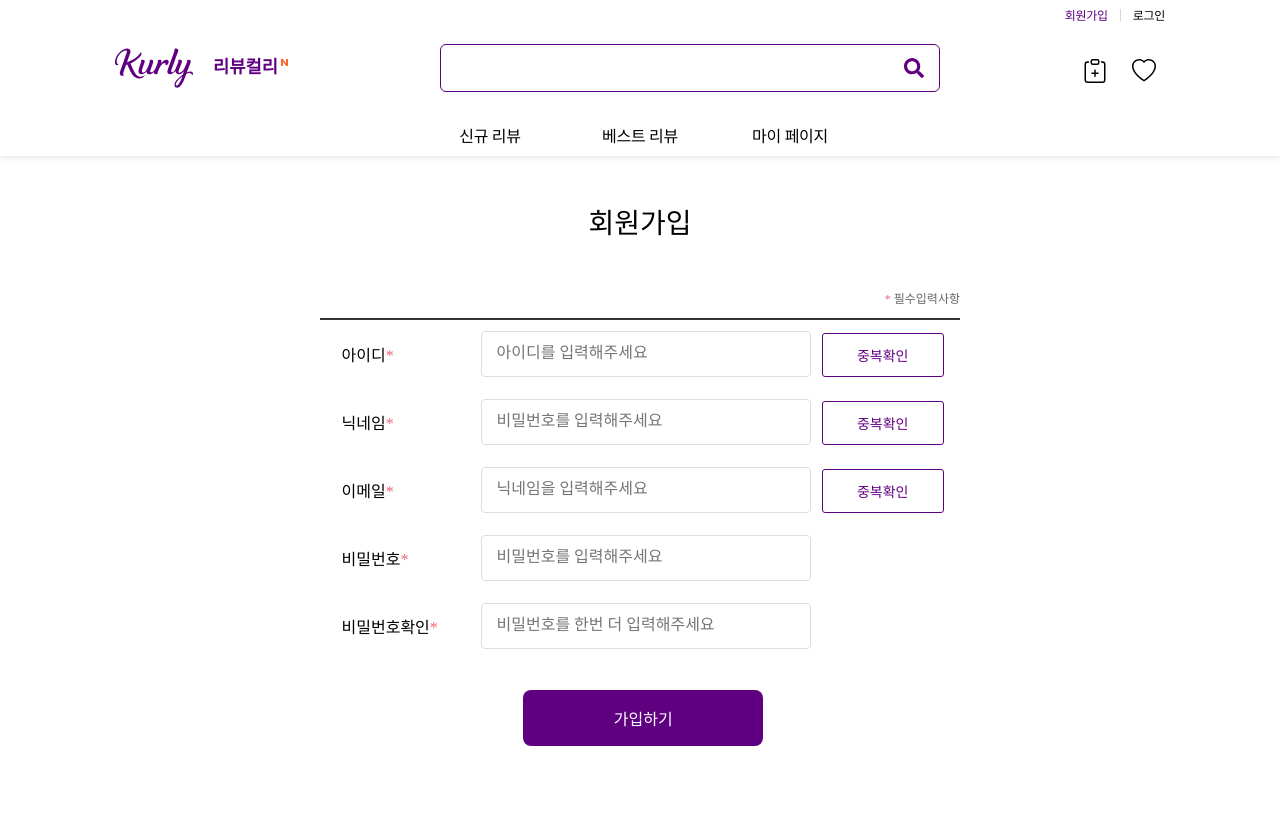
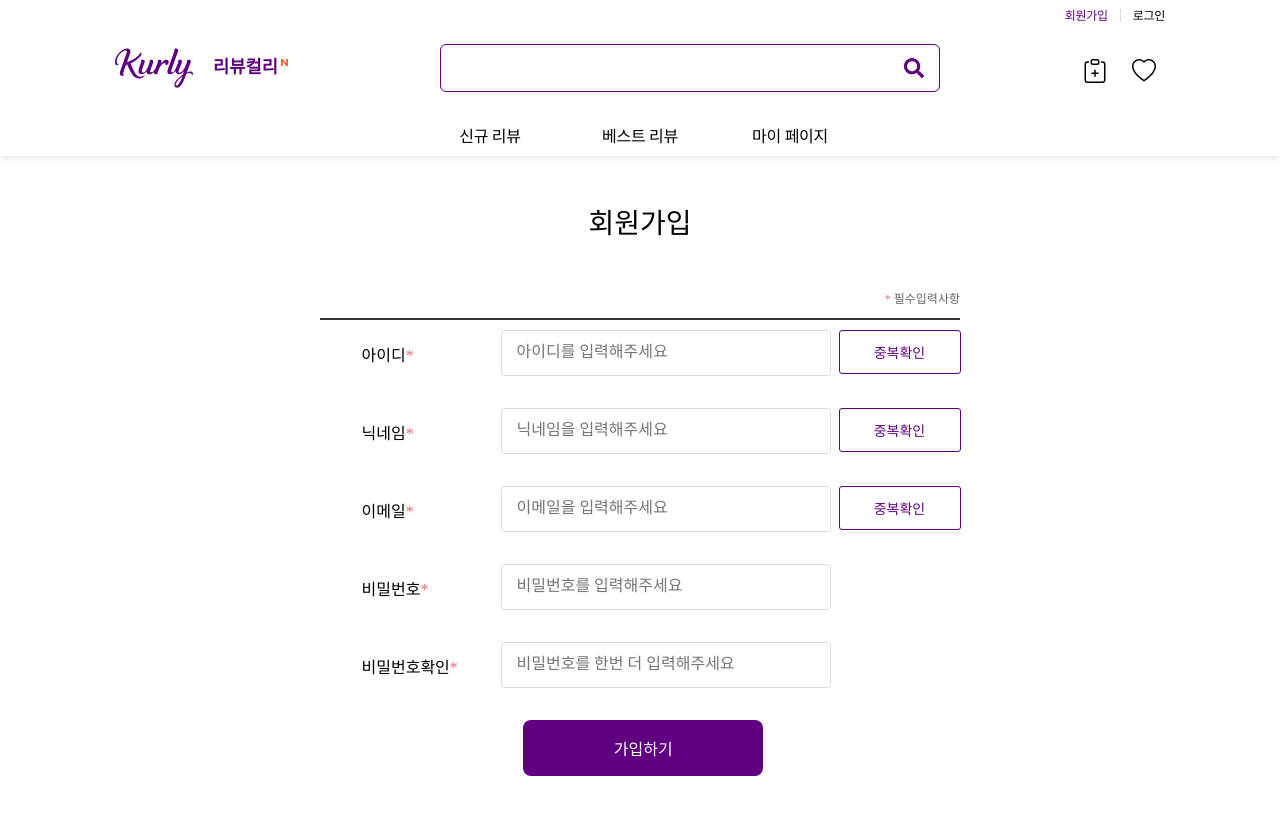
Before and after one commit to Review-Kurly/Review-Kurly-FE, a React (Create React App) app: page /sign-up in a window 1280 px wide. Shown: the top 814 px of the page. Built offline with nearby package versions, Linux system fonts and the light colour scheme; a web font is replaced by a local one.

Commit message:
feat: useLoginInput 수정 및 회원가입 정규식 빌드

```diff
--- a/src/components/Button.jsx
+++ b/src/components/Button.jsx
@@ -84,7 +84,8 @@ ${(props) =>
     css`
       font-size: 14px;
       display: block;
-      padding: 0px 10px;
+      padding: 0;
+      margin: 0;
       text-align: center;
       overflow: hidden;
       width: 122px;
--- a/src/components/Input.jsx
+++ b/src/components/Input.jsx
@@ -62,16 +62,15 @@ export function InputLayout(props) {
 
 InputLayout.defaultProps = {
   width: '640px',
-  height: '68px',
-  padding: '10px 20px',
+  minHeight: '68px',
 };
 
 const LayoutWrapper = styled.div`
   width: ${(props) => props.width};
-  height: ${(props) => props.height};
-  padding: 10px 20px;
+  min-height: ${(props) => props.minHeight};
+  margin: 10px 20px;
   ${(props) => props.theme.FlexRow};
-
+  align-items: flex-start;
   ${(props) =>
     props.inputLayout &&
     css`
@@ -104,3 +103,12 @@ const MiniBoxWrapper = styled.div`
       height: 180px;
     `}
 `;
+
+export const LoginAlertSpan = styled.p`
+  display: flex;
+  width: 330px;
+  text-align: start;
+  font-size: 0.8rem;
+  padding: 0 0.2rem;
+  color: ${(props) => (props.isCurrent ? '#58793e' : 'tomato')};
+`;
--- a/src/feature/hooks/useLoginInput.jsx
+++ b/src/feature/hooks/useLoginInput.jsx
@@ -11,9 +11,15 @@ const useLoginInput = (value, initial, reject, success, Reg, samePw) => {
       if (!Reg.test(e.target.value)) {
         setAlert(reject);
         setCheckReg(false);
+      } else if (e.target.value === '') {
+        setAlert('');
+        setCheckReg(false);
       } else {
         setAlert(success);
         setCheckReg(true);
+      }
+      if (e.target.value === '') {
+        setAlert('');
       }
     },
     [Reg, reject, success]
@@ -31,6 +37,9 @@ const useLoginInput = (value, initial, reject, success, Reg, samePw) => {
       setAlert(reject);
       setCheckReg(false);
     }
+    if (e.target.value === '') {
+      setAlert('');
+    }
   };
 
   return [input, setInputHandler, alert, checkReg, checkSamePw];
--- a/src/layout/Header.jsx
+++ b/src/layout/Header.jsx
@@ -20,11 +20,11 @@ export default function Header() {
       <HeaderStyles>
         <HeaderWrapper>
           <HeaderLoginWrapper>
-            <Login to={'/'} color={'#5F0080'}>
+            <Login to={'/sign-up'} color={'#5F0080'}>
               회원가입
             </Login>
             <div />
-            <Login>로그인</Login>
+            <Login to={'/login'}>로그인</Login>
           </HeaderLoginWrapper>
           <HeaderLogoContainer>
             <Link to="/">
--- a/src/pages/logIn/LogIn.jsx
+++ b/src/pages/logIn/LogIn.jsx
@@ -1,9 +1,12 @@
 import React from 'react';
 import styled from 'styled-components';
-import { Input } from '../../components/Input';
+import { Input, LoginAlertSpan } from '../../components/Input';
 import Button from '../../components/Button';
+import { useNavigate } from 'react-router-dom';
 
 export default function LogIn() {
+  const navigate = useNavigate();
+  const moveToSignup = () => navigate('/sign-up');
   return (
     <>
       <LogInTitle>로그인</LogInTitle>
@@ -16,7 +19,9 @@ export default function LogIn() {
         </LogInInputLayout>
         <LogInInputLayout />
         <Button login>로그인</Button>
-        <Button signUp>회원가입</Button>
+        <Button onClick={moveToSignup} signUp>
+          회원가입
+        </Button>
       </LogInContainer>
     </>
   );
--- a/src/pages/logIn/SignUp.jsx
+++ b/src/pages/logIn/SignUp.jsx
@@ -1,9 +1,65 @@
 import React from 'react';
 import styled from 'styled-components';
-import { InputLayout, Input, MiniBox } from '../../components/Input';
+import {
+  InputLayout,
+  Input,
+  MiniBox,
+  LoginAlertSpan,
+} from '../../components/Input';
 import Button from '../../components/Button';
+import { useNavigate } from 'react-router-dom';
+import useLoginInput from '../../feature/hooks/useLoginInput';
 
 export default function SignUp() {
+  const navigate = useNavigate();
+  const moveToLogin = () => navigate('/login');
+
+  const idRegex = /^(?=.*?[0-9])(?=.*?[a-z]).{6,16}$/;
+  const [inputId, inputIdHandler, alertId, checkIdRegex] = useLoginInput(
+    '',
+    '',
+    '6자 이상 16자 이하의 영문 혹은 영문과 숫자를 조합',
+    '',
+    idRegex
+  );
+
+  const userNameReg = /^[a-zA-Z가-힣ㄱ-ㅎㅏ-ㅣ0-9]{2,}$/;
+  const [
+    inputNickName,
+    inputNickNameHandler,
+    alertNickName,
+    checkNickNameRegex,
+  ] = useLoginInput(
+    '',
+    '',
+    '특수문자를 제외한, 2글자 이상의 닉네임을 입력해주세요.',
+    '',
+    userNameReg
+  );
+
+  const emailRegex = /^[a-zA-Z0-9._%+-]+@[a-zA-Z0-9.-]+\.[a-zA-Z]{2,}$/;
+  const [inputEmail, inputEmailHandler, alertEmail, checkEmailRegx] =
+    useLoginInput('', '', '이메일 형식으로 입력해주세요.', '', emailRegex);
+
+  const pwRegex = /^(?=.*?[A-Z])(?=.*?[a-z])(?=.*?[#?!@$%^&*-]).{5,}$/;
+  const [inputPw, inputPwHandler, alertPw, checkPwRegex] = useLoginInput(
+    '',
+    '',
+    '최소 5자리 이상 입력',
+    '사용 가능한 비밀번호 입니다.',
+    pwRegex
+  );
+
+  const [inputCheckPw, , alertCheckPw, doubleCheckPwRegex, checkSame] =
+    useLoginInput(
+      '',
+      '',
+      '비밀번호가 같지 않습니다. 다시 입력해주세요.',
+      '비밀번호가 같습니다.',
+      pwRegex,
+      inputPw
+    );
+
   return (
     <>
       <SignUpTitleLayout>회원가입</SignUpTitleLayout>
@@ -15,66 +71,120 @@ export default function SignUp() {
           <MiniBox>
             아이디<RedPoint>*</RedPoint>
           </MiniBox>
-          <Input singupInput type="text" placeholder="아이디를 입력해주세요" />
+          <RegexCheckContainer>
+            <Input
+              value={inputId}
+              onChange={inputIdHandler}
+              singupInput
+              type="text"
+              placeholder="아이디를 입력해주세요"
+            />
+            <LoginAlertSpan isCurrent={checkIdRegex}>{alertId}</LoginAlertSpan>
+          </RegexCheckContainer>
           <SignUpSideBox>
-            <Button overlap>중복확인</Button>
+            <Button overlap type="button">
+              중복확인
+            </Button>
           </SignUpSideBox>
         </InputLayout>
+
         <InputLayout>
           <MiniBox>
             닉네임<RedPoint>*</RedPoint>
           </MiniBox>
+          <RegexCheckContainer>
             <Input
+              value={inputNickName}
+              onChange={inputNickNameHandler}
               singupInput
               type="text"
-            placeholder="비밀번호를 입력해주세요"
+              placeholder="닉네임을 입력해주세요"
             />
+            <LoginAlertSpan isCurrent={checkNickNameRegex}>
+              {alertNickName}
+            </LoginAlertSpan>
+          </RegexCheckContainer>
           <SignUpSideBox>
-            <Button overlap>중복확인</Button>
+            <Button overlap type="button">
+              중복확인
+            </Button>
           </SignUpSideBox>
         </InputLayout>
+
         <InputLayout>
           <MiniBox>
             이메일<RedPoint>*</RedPoint>
           </MiniBox>
-          <Input singupInput type="text" placeholder="닉네임을 입력해주세요" />
+          <RegexCheckContainer>
+            <Input
+              value={inputEmail}
+              onChange={inputEmailHandler}
+              singupInput
+              type="text"
+              placeholder="이메일을 입력해주세요"
+            />
+            <LoginAlertSpan isCurrent={checkEmailRegx}>
+              {alertEmail}
+            </LoginAlertSpan>
+          </RegexCheckContainer>
           <SignUpSideBox>
-            <Button overlap>중복확인</Button>
+            <Button overlap type="button">
+              중복확인
+            </Button>
           </SignUpSideBox>
         </InputLayout>
         <InputLayout>
           <MiniBox>
             비밀번호<RedPoint>*</RedPoint>
           </MiniBox>
+          <RegexCheckContainer>
             <Input
+              value={inputPw}
+              onChange={inputPwHandler}
               singupInput
-            type="text"
+              type="password"
               placeholder="비밀번호를 입력해주세요"
             />
+            <LoginAlertSpan isCurrent={checkPwRegex}>{alertPw}</LoginAlertSpan>
+          </RegexCheckContainer>
           <SignUpSideBox />
         </InputLayout>
         <InputLayout>
           <MiniBox>
             비밀번호확인<RedPoint>*</RedPoint>
           </MiniBox>
+          <RegexCheckContainer>
             <Input
+              value={inputCheckPw}
+              onChange={checkSame}
               singupInput
-            type="text"
+              type="password"
               placeholder="비밀번호를 한번 더 입력해주세요"
             />
+            <LoginAlertSpan isCurrent={doubleCheckPwRegex}>
+              {alertCheckPw}
+            </LoginAlertSpan>
+          </RegexCheckContainer>
           <SignUpSideBox />
         </InputLayout>
+        <SignUpButtonLayout>
+          <Button onSubmit={moveToLogin} addReview>
+            가입하기
+          </Button>
+        </SignUpButtonLayout>
       </SingUpLayout>
-      <SignUpButtonLayout>
-        <Button addReview>가입하기</Button>
-      </SignUpButtonLayout>
     </>
   );
 }
 
+const RegexCheckContainer = styled.div`
+  ${(props) => props.theme.FlexCol}
+`;
+
+//
 const SignUpTitleLayout = styled.div`
   width: 640px;
-  height: 35px;
+  min-height: 35px;
   font-size: 28px;
   line-height: 35px;
   font-weight: 500;
@@ -94,9 +204,9 @@ const SignUpNeedsBox = styled.div`
   margin: auto;
 `;
 
-const SingUpLayout = styled.div`
+const SingUpLayout = styled.form`
   width: 640px;
-  height: 340px;
+  min-height: 340px;
   margin: auto;
   margin-bottom: 30px;
 `;
```
Lines whose indentation alone changed are shown as unchanged.
